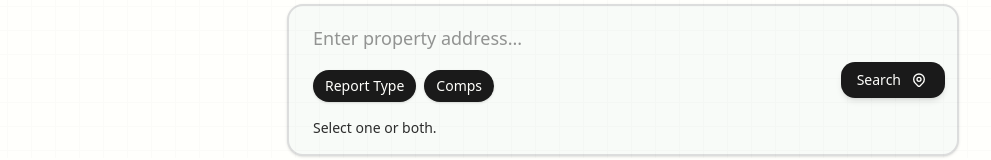
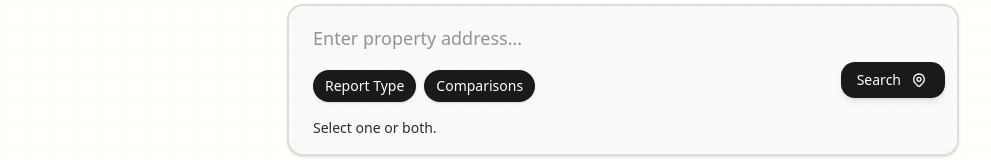
Before and after one commit to isuckplshelpmetestimony/Kairos, a React (Vite) app in the folder High-Fidelity Wireframe Design/: page / in a window 1280 px wide. Shown: the part 642-802 px from the top of the page, without its empty margins (17-1008 px from the left). Built offline with nearby package versions, Linux system fonts and the light colour scheme; a web font is replaced by a local one.

Commit message:
ui: rename toggle label from 'Comps' to 'Comparisons'

```diff
--- a/High-Fidelity Wireframe Design/src/App.tsx
+++ b/High-Fidelity Wireframe Design/src/App.tsx
@@ -43,7 +43,7 @@ export default function App() {
                 onToggle={() => setReportTypeSelected(!reportTypeSelected)}
               />
               <InlineToggle
-                label="Comps"
+                label="Comparisons"
                 isSelected={compsSelected}
                 onToggle={() => setCompsSelected(!compsSelected)}
               />
```
